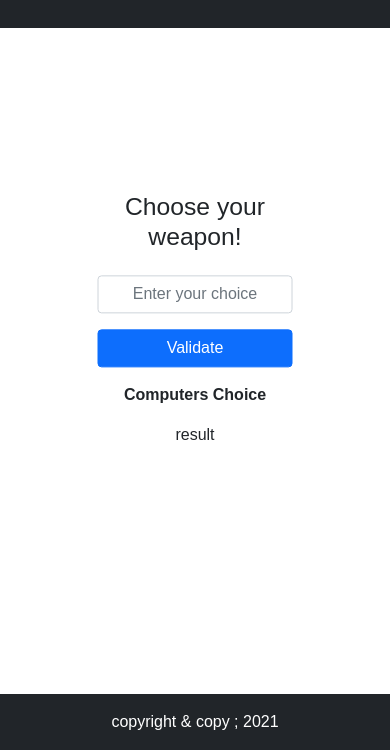
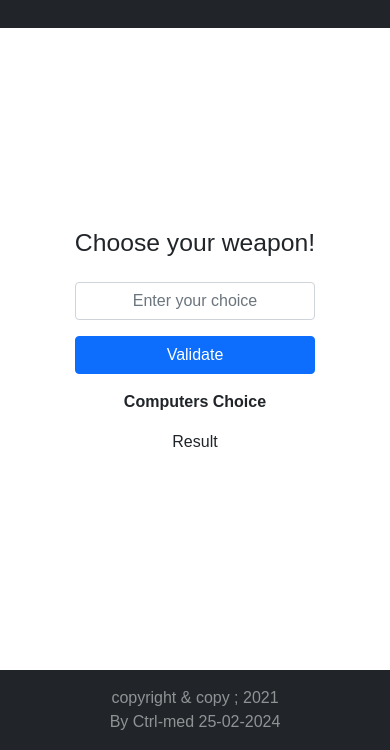
Before and after one commit to pro-boost/rock-paper-scissors, a plain HTML site: page index.html in a window 390 px wide. Shown: the part 94-844 px from the top of the page. Drawn offline with nearby package versions, Linux system fonts and the light colour scheme.

Commit message:
Refactor media queries to improve responsiveness Fix header and footer overlap on smaller screens

```diff
--- a/index.html
+++ b/index.html
@@ -19,10 +19,11 @@
             <input class="form-control text-center" type="text" id="game" placeholder="Enter your choice" onkeypress="handleKeyPress(event)">
             <button class="btn btn-primary mt-3 w-100" onclick="playGame()">Validate</button>
             <p class="mt-3 text-center fw-bold " id="computersChoice"> Computers Choice</p>
-            <p class="mt-3 text-center " id="result">result</p>
+            <p class="mt-3 text-center " id="result">Result</p>
         </div>
-        <div class="footer bg-dark text-white text-center m-0 p-3">
-            copyright & copy ; 2021
+        <div class="footer bg-dark text-white-50 text-center m-0 p-3">
+            <span>copyright & copy ; 2021</span>
+            <span class="fw-light text-white-50">By Ctrl-med 25-02-2024</span>
         </div>
     </div>
 </body>
--- a/style.css
+++ b/style.css
@@ -1,56 +1,77 @@
-body{
+body {
     margin: 0;
     padding: 0;
     box-sizing: border-box;
-    font-family: 'Poppins', sans-serif;;
-
+    font-family: 'Poppins', sans-serif;
 }
 
-h1{
+h1 {
     font-size: 3rem;
     font-weight: 900;
     color: blanchedalmond;
 }
+
 @media (max-width: 575px) {
     h1 {
-      font-size: 2rem;
-      font-weight: 700;
+        font-size: 2rem;
+        font-weight: 700;
     }
-  }
+}
+
 .content {
-    margin: 0;
-    padding: 0;
     display: flex;
     flex-direction: column;
     align-items: center;
-    justify-content: center;
-    min-height: 100vh;
+    justify-content: space-between;
+    height: 100vh;
     width: 100vw;
-    position: relative;
+    overflow: auto;
 }
-.header{
-    position: absolute;
-    top: 0;
+@media (max-height: 600px) {
+    .content {
+        justify-content: center;
+    }
+}
+.header {
+
     width: 100%;
     padding: 30px;
+    background-color: #333;
 }
+
 @media (max-width: 575px) {
     .header {
-      padding: 15px;
+        padding: 15px;
     }
-  }
-.game{
-    position: absolute;
-    top: 50%;
-    left: 50%;
-    transform: translate(-50%, -50%);
+}
+.game {
+    margin: 0 auto;
     display: block;
-    align-items: center;
-    justify-content: center;
+    overflow: auto; /* Add overflow to enable scrolling if content exceeds game div height */
+    padding: 20px;
 }
 
 .footer {
-    position: absolute;
-    bottom: 0; /* Position footer at the bottom */
+
     width: 100%;
+    padding: 15px;
+    background-color: #333;
+    display: flex;
+    align-items: center;
+    justify-content: space-between;
+    overflow: auto;
 }
+
+@media (max-width: 575px) {
+    .footer {
+        flex-direction: column;
+    }
+}
+@media (max-height: 600px) {
+    .footer, .header {
+        display: none;
+    }
+    .game {
+        margin: 0 auto;
+    }
+}
```
